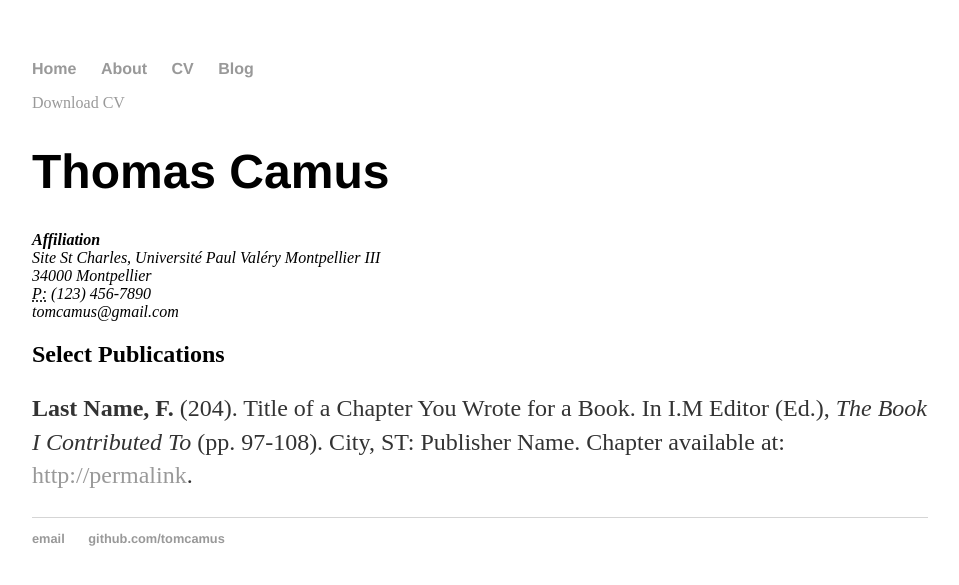
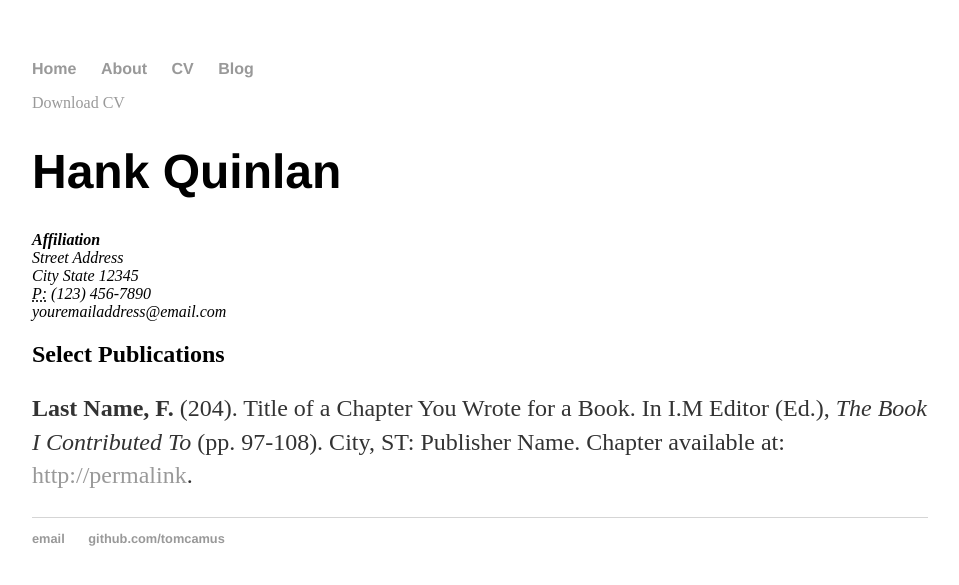
Before and after one commit to tomcamus/tomcamus, a Jekyll site: the page built from cv/index.html, in a window 1280 px wide. Shown: the top 585 px of the page, without its empty margins (160-1119 px from the left). Built offline with Jekyll 4.4.1, drawn with Linux system fonts in a browser that asks for light colours.

Commit message:
Update index.html

```diff
--- a/cv/index.html
+++ b/cv/index.html
@@ -1,17 +1,17 @@
 ---
 layout: default
-title: CV
+title: CV of Your Name
 ---
 
 	<div class="cv">
 		<a href="#" class="download" title="Download CV as PDF">Download CV</a>
-					<h1>Thomas Camus</h1>
+					<h1>Hank Quinlan</h1>
 					<address>
 					<strong>Affiliation</strong><br>
-					Site St Charles, Université Paul Valéry Montpellier III<br>
-					34000 Montpellier<br>
+					Street Address<br>
+					City State 12345<br>
 					<abbr title="phone">P:</abbr> (123) 456-7890<br>
-					<span class="obfuscate">tomcamus@gmail.com</span>
+					<span class="obfuscate">youremailaddress@email.com</span>
 					</address>
 
 					<h2>Select Publications</h2>
```
